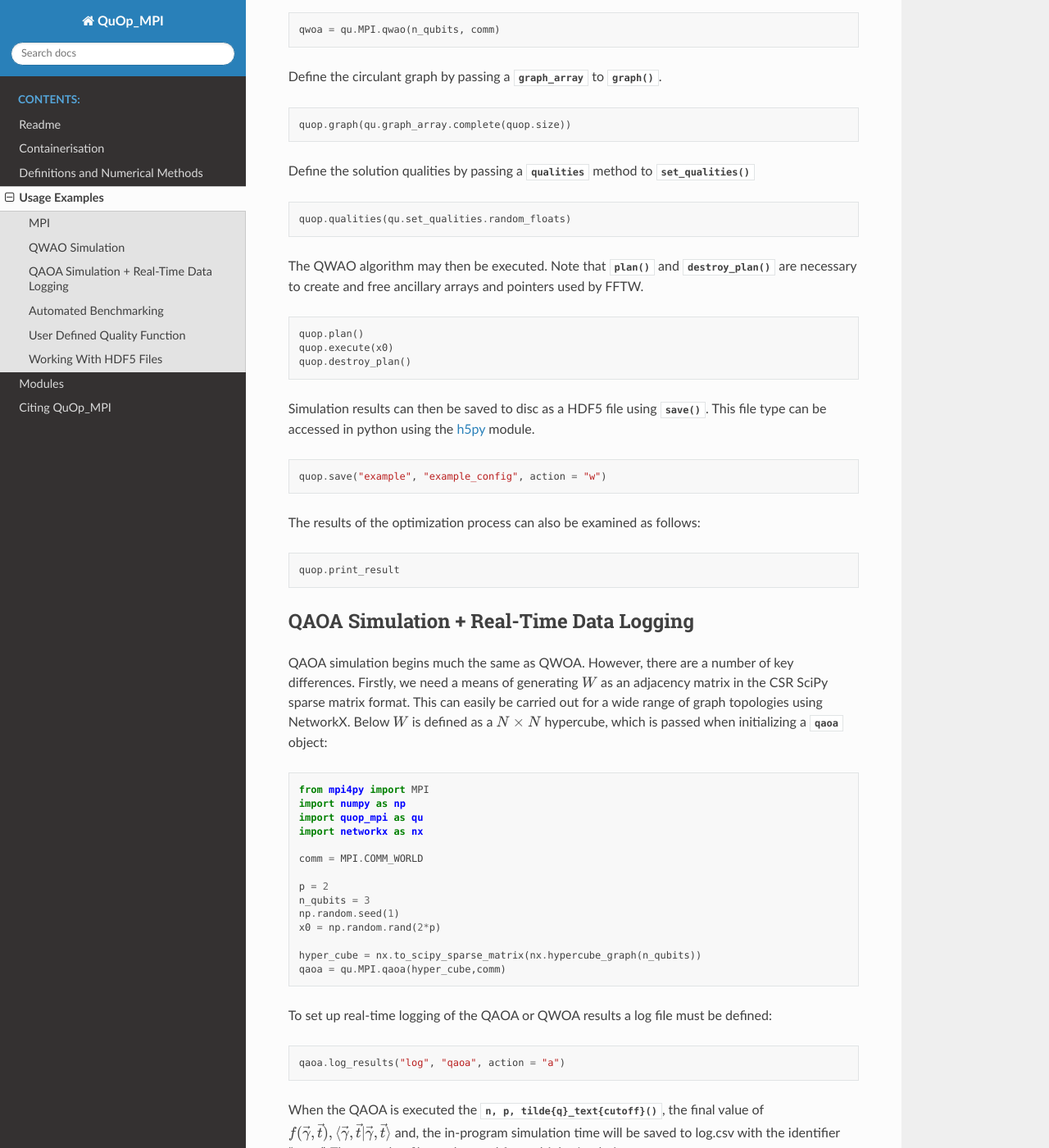
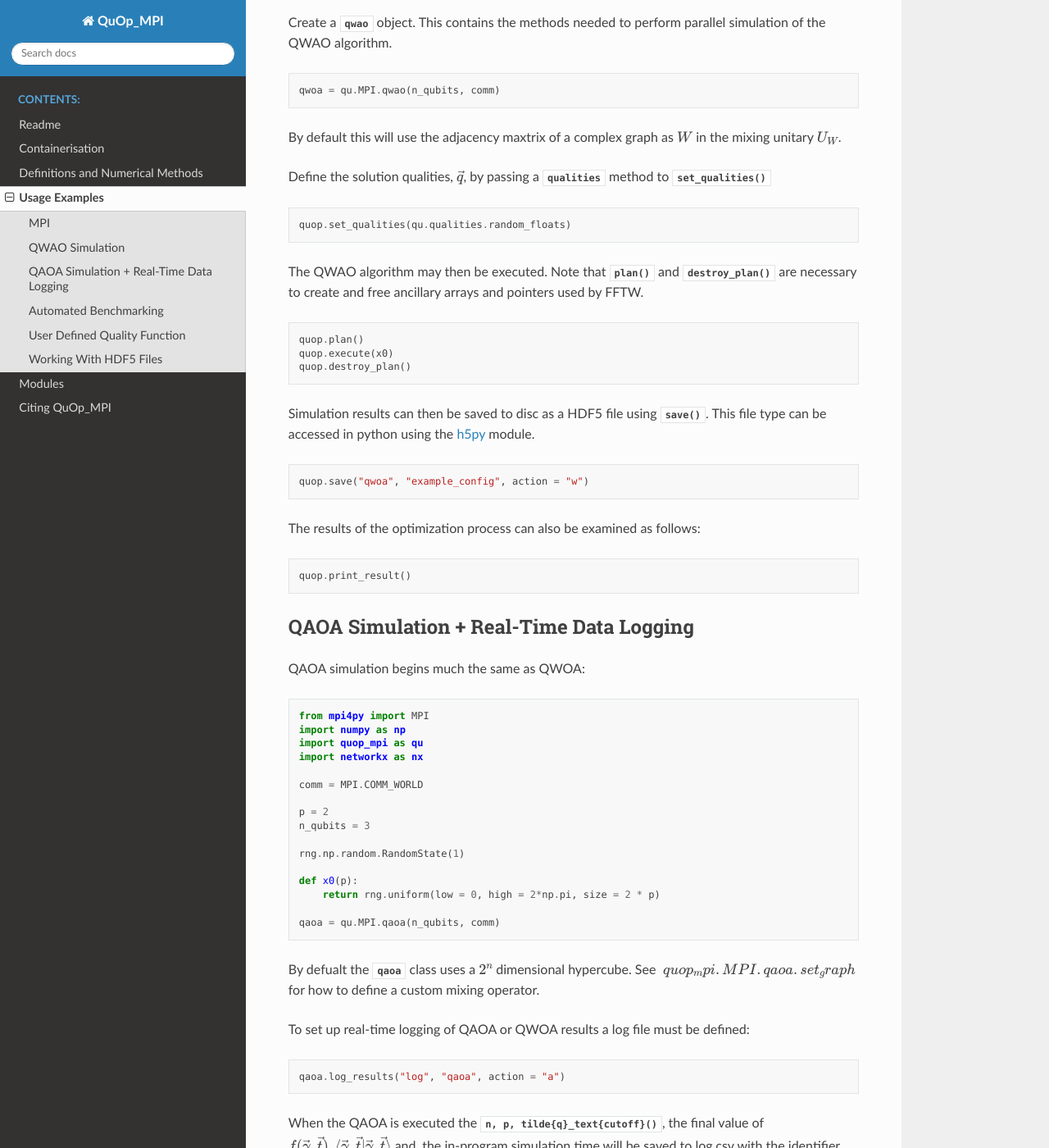
Before and after one commit to Edric-Matwiejew/QuOp_MPI, a Sphinx documentation site: the page built from docs/source/usage_example.rst, in a window 1280 px wide and 1400 px high, scrolled down 1117 px. Shown: the whole window at 82% size. Built offline with Sphinx 7.4.7 and the Read the Docs theme 2.0.0, drawn with Linux system fonts in a browser that asks for light colours; some of the changed text lies outside the part shown.

Commit message:
Updated examples.

```diff
--- a/docs/source/usage_example.rst
+++ b/docs/source/usage_example.rst
@@ -32,14 +32,17 @@ Next, set up the MPI environment by creating an MPI communicator object.
 
     comm = MPI.COMM_WORLD
 
-Define QWAO parameters, the depth of the circuit, p, the number of qubits, n_qubits, and an array of parameters of size 2p, x0, which defines the starting values of the :math:`\vec{\gamma}` and :math:`\vec{t}` arrays.
+Define QWAO parameters, the depth of the circuit, p, the number of qubits, n_qubits, and a function to generate arrays of size 2p, x0, which defines the starting values of the :math:`\vec{\gamma}` and :math:`\vec{t}` parameters.
 
 .. code-block:: python
 
     p = 2
     n_qubits = 3
-    np.random.seed(1)
-    x0 = np.random.rand(2*p)
+
+    rng.np.random.RandomState(1)
+
+    def x0(p):
+        return rng.uniform(low = 0, high = 2*np.pi, size = 2 * p)
 
 Create a :class:`~quop_mpi.MPI.qwao` object. This contains the methods needed to perform parallel simulation of the QWAO algorithm.
 
@@ -47,17 +50,13 @@ Create a :class:`~quop_mpi.MPI.qwao` object. This contains the methods needed to
 
     qwoa = qu.MPI.qwao(n_qubits, comm)
 
-Define the circulant graph by passing a :mod:`~quop_mpi.graph_array` to :meth:`~quop_mpi.MPI.quop.graph`.
+By default this will use the adjacency maxtrix of a complex graph as :math:`W` in the mixing unitary :math:`U_W`.
+
+Define the solution qualities, :math:`\vec{q}`, by passing a :mod:`~quop_mpi.qualities` method to :meth:`~quop_mpi.MPI.quop.set_qualities`
 
 .. code-block:: python
 
-    quop.graph(qu.graph_array.complete(quop.size))
-
-Define the solution qualities by passing a :mod:`~quop_mpi.qualities` method to :meth:`~quop_mpi.MPI.quop.set_qualities`
-
-.. code-block:: python
-
-    quop.qualities(qu.set_qualities.random_floats)
+    quop.set_qualities(qu.qualities.random_floats)
 
 The QWAO algorithm may then be executed. Note that :meth:`~quop_mpi.MPI.quop.plan` and :meth:`~quop_mpi.MPI.quop.destroy_plan` are necessary to create and free ancillary arrays and pointers used by FFTW.
 
@@ -71,18 +70,18 @@ Simulation results can then be saved to disc as a HDF5 file using :meth:`~quop_m
 
 .. code-block:: python
 
-    quop.save("example", "example_config", action = "w")
+    quop.save("qwoa", "example_config", action = "w")
 
 The results of the optimization process can also be examined as follows:
 
 .. code-block:: python
 
-    quop.print_result
+    quop.print_result()
 
 QAOA Simulation + Real-Time Data Logging
 ----------------------------------------
 
-QAOA simulation begins much the same as QWOA. However, there are a number of key differences. Firstly, we need a means of generating :math:`W` as an adjacency matrix in the CSR SciPy sparse matrix format. This can easily be carried out for a wide range of graph topologies using NetworkX. Below :math:`W` is defined as a :math:`N \times N` hypercube, which is passed when initializing a :class:`~quop_mpi.MPI.qaoa` object:
+QAOA simulation begins much the same as QWOA:
 
 .. code-block:: python
 
@@ -95,13 +94,17 @@ QAOA simulation begins much the same as QWOA. However, there are a number of key
 
     p = 2
     n_qubits = 3
-    np.random.seed(1)
-    x0 = np.random.rand(2*p)
 
-    hyper_cube = nx.to_scipy_sparse_matrix(nx.hypercube_graph(n_qubits))
-    qaoa = qu.MPI.qaoa(hyper_cube,comm)
+    rng.np.random.RandomState(1)
 
-To set up real-time logging of the QAOA or QWOA results a log file must be defined:
+    def x0(p):
+        return rng.uniform(low = 0, high = 2*np.pi, size = 2 * p)
+
+    qaoa = qu.MPI.qaoa(n_qubits, comm)
+
+By defualt the :class:`~quop_mpi.MPI.qaoa` class uses a :math:`2^n` dimensional hypercube. See :math:`~quop_mpi.MPI.qaoa.set_graph` for how to define a custom mixing operator.
+
+To set up real-time logging of QAOA or QWOA results a log file must be defined:
 
 .. code-block:: python
 
@@ -129,9 +132,8 @@ It is often the case that one wishes to see how a given system responds as a fun
 
 .. code-block:: python
 
-    import qwao_mpi as qw
+    import quop_mpi as qu
     import numpy as np
-    import networkx as nx
     from mpi4py import MPI
 
     comm = MPI.COMM_WORLD
@@ -142,20 +144,19 @@ It is often the case that one wishes to see how a given system responds as a fun
     repeats = 5
 
     def x0(p,seed):
-        return np.random.uniform(low = 0, high = 1, size = 2*p)
+        return np.random.uniform(low = 0, high = , size = 2*p)
 
-    for qubits in range(qubits_min, qubits_max):
-        hypercube = nx.to_scipy_sparse_matrix(nx.hypercube_graph(qubits))
-        qaoa = qw.MPI.qaoa(hypercube,comm)
+    for n_qubits in range(qubits_min, qubits_max):
+        qaoa = qu.MPI.qaoa(n_qubits,comm)
         qaoa.set_initial_state(name = "equal")
         qaoa.log_results("benchmark_example","qaoa_equal",action="a")
-        qaoa.set_qualities(qw.qualities.random_floats)
+        qaoa.set_qualities(qu.qualities.random_floats)
         qaoa.benchmark(
                 ps,
                 repeats,
                 param_func = x0,
-                qual_func = qw.qualities.random_floats,
-                filename = "qaoa_equal",
+                qual_func = qu.qualities.random_floats,
+                filename = "qaoa_complete_equal",
                 label = "qaoa_" + str(qubits))
 
 User Defined Quality Function
```
